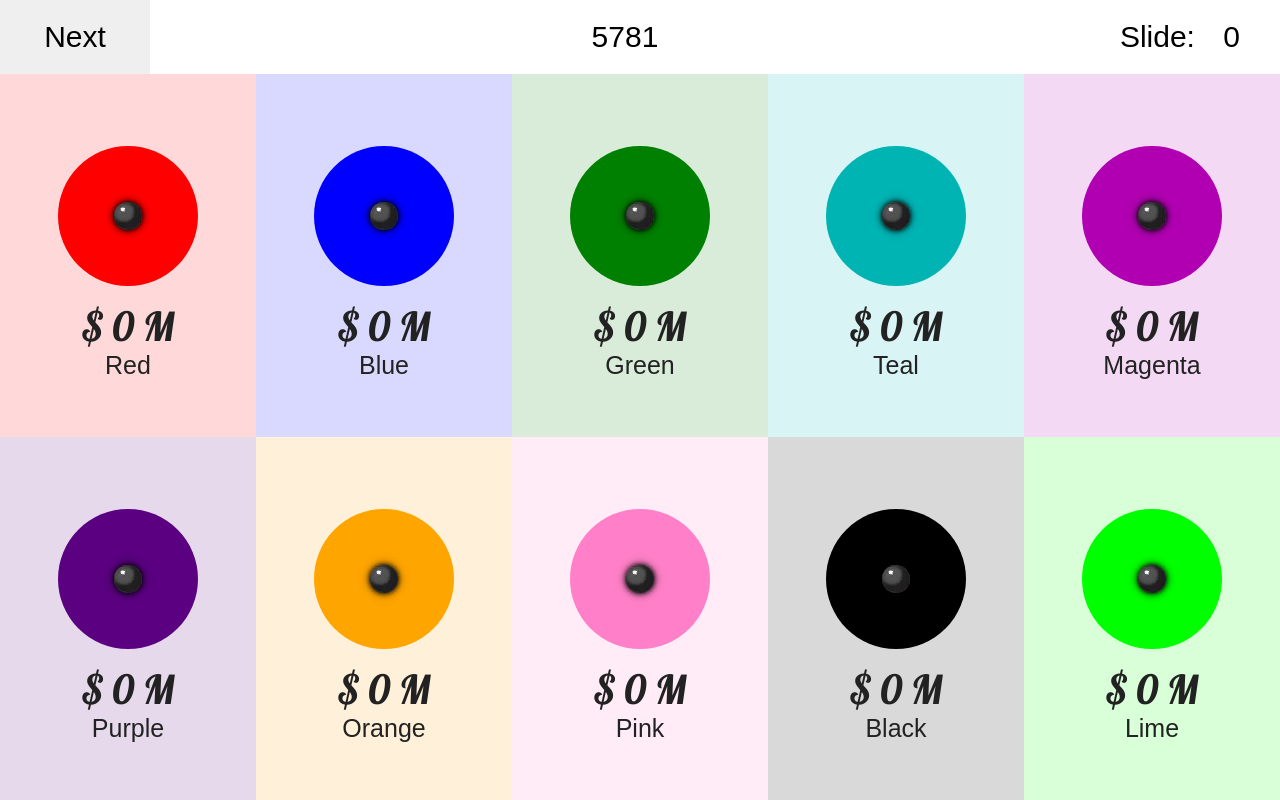
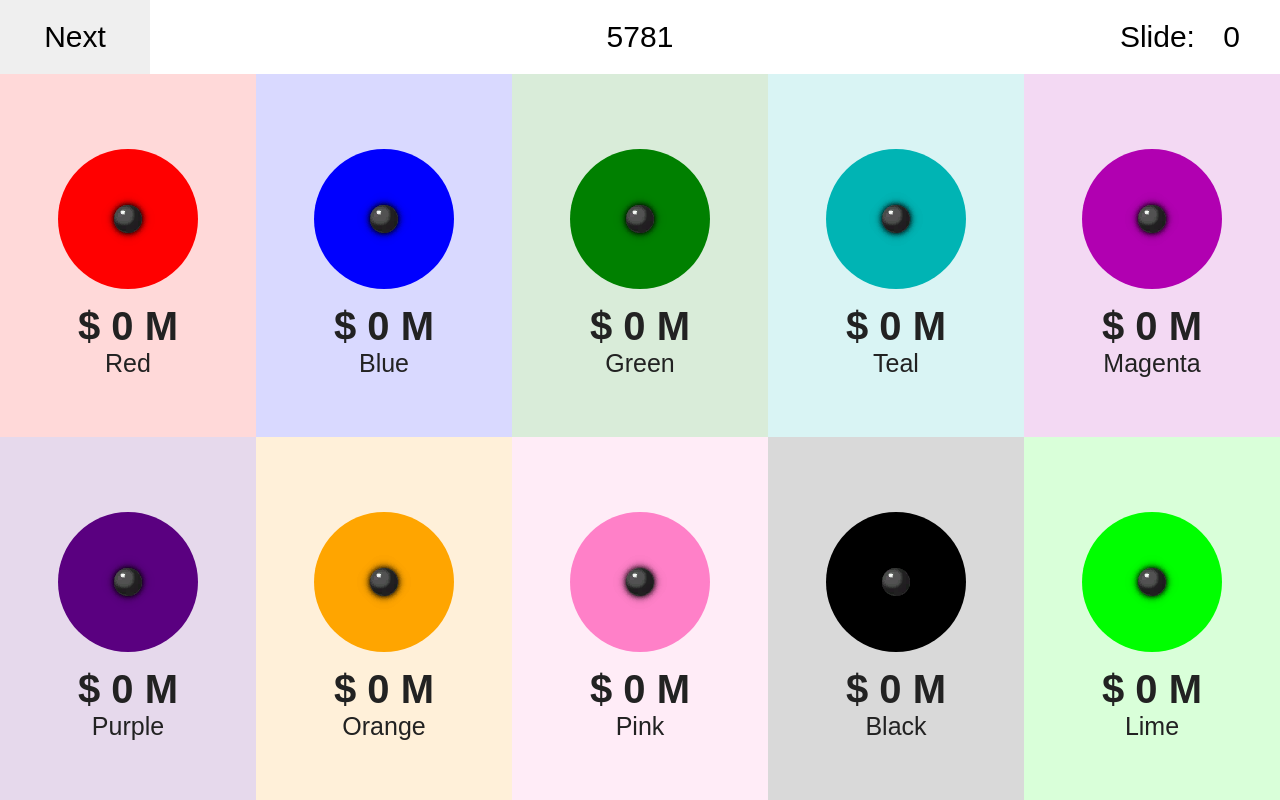
Before and after one commit to Red-Rock-Bible-Camp/collectors-choice, a plain HTML site: page index.html in a window 1280 px wide. Drawn offline with nearby package versions, Linux system fonts and the light colour scheme.

Commit message:
Fixes to display. Made centering look better.

```diff
--- a/index.html
+++ b/index.html
@@ -4,7 +4,6 @@
         <meta charset="UTF-8" />
         <meta name="viewport" content="width=device-width, initial-scale=1.0" />
         <title>Document</title>
-        <link href="https://fonts.googleapis.com/css2?family=Lobster&display=swap" rel="stylesheet" />
     </head>
     <link rel="stylesheet" href="./main.css" />
     <script src="//cdnjs.cloudflare.com/ajax/libs/seedrandom/3.0.5/seedrandom.min.js"></script>
@@ -12,9 +11,11 @@
     <body>
         <header></header>
         <footer>
-            <button id="next">Next</button>
-            <input type="text" id="seed" placeholder="0000" />
-            <div>Slide: <span id="index">0</span></div>
+            <div><button id="next">Next</button></div>
+            <div><input type="text" id="seed" placeholder="0000" /></div>
+            <div>
+                <div>Slide: <span id="index">0</span></div>
+            </div>
         </footer>
         <main class="stocks">
             <div class="stock red">
--- a/main.css
+++ b/main.css
@@ -33,15 +33,14 @@ body {
     justify-content: center;
     text-align: center;
 }
-.high {
-}
 .stocks {
     display: grid;
     grid-template-columns: repeat(5, 1fr);
     flex-grow: 1;
 }
 .stock .number {
-    font-family: Lobster;
+    font-family: sans-serif;
+    font-weight: bold;
 }
 .stock.red .logo {
     background-color: red;
@@ -139,7 +138,19 @@ footer * {
 }
 
 footer {
-    display: flex;
-    align-items: center;
-    justify-content: space-between;
+    display: grid;
+    grid-template-columns: repeat(3, 1fr);
+    width: 100%;
 }
+footer > div {
+    padding: 0;
+}
+footer > div:nth-child(1) {
+    text-align: left;
+}
+footer > div:nth-child(2) {
+    text-align: center;
+}
+footer > div:nth-child(3) {
+    text-align: right;
+}
```
